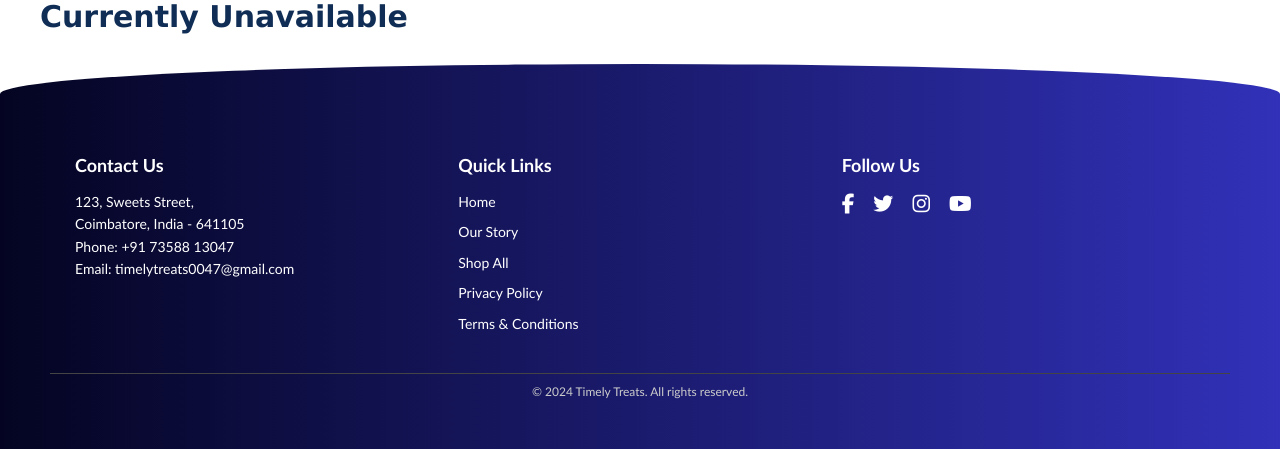
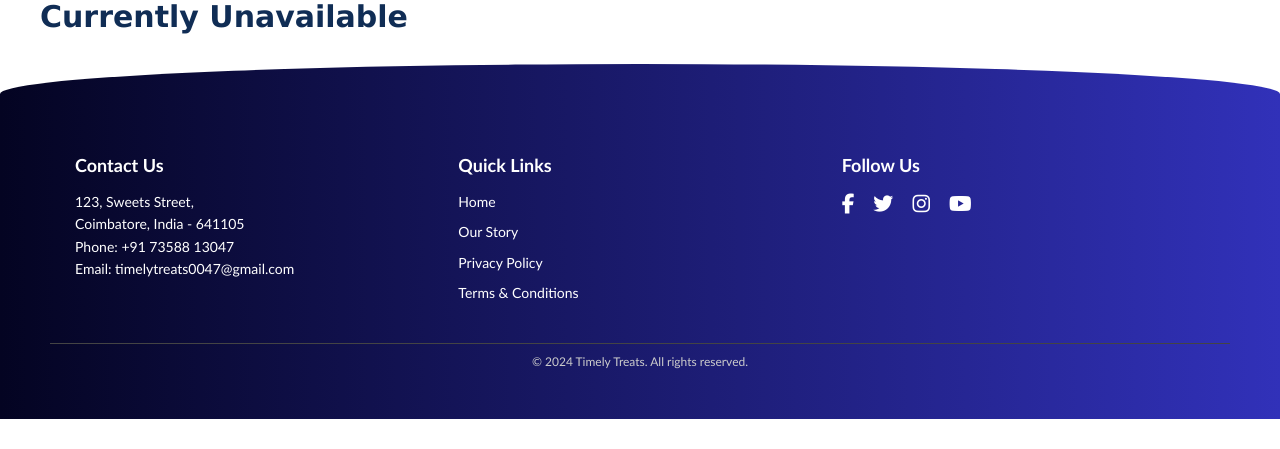
Before and after one commit to Saravana0047/Timely_Treats, a Flask app: page /items.html in a window 1280 px wide. Shown: the part 802-1251 px from the top of the page. After the commit the page ends 1221 px from the top, so only its background shows below. Run offline with Flask 3, Linux system fonts and the light colour scheme; the visitor is signed in with stand-in values (Sample User, id 1); data that the repository does not hold is empty; some libraries are stand-ins or nearby versions.

Commit message:
Update items.html

```diff
--- a/templates/items.html
+++ b/templates/items.html
@@ -221,7 +221,6 @@
           <ul>
             <li><a href="home">Home</a></li>
             <li><a href="#" class="our-story-link">Our Story</a></li>
-            <li><a href="items.html">Shop All</a></li>
             <li><a href="privacy">Privacy Policy</a></li>
             <li><a href="#">Terms & Conditions</a></li>
           </ul>
```
